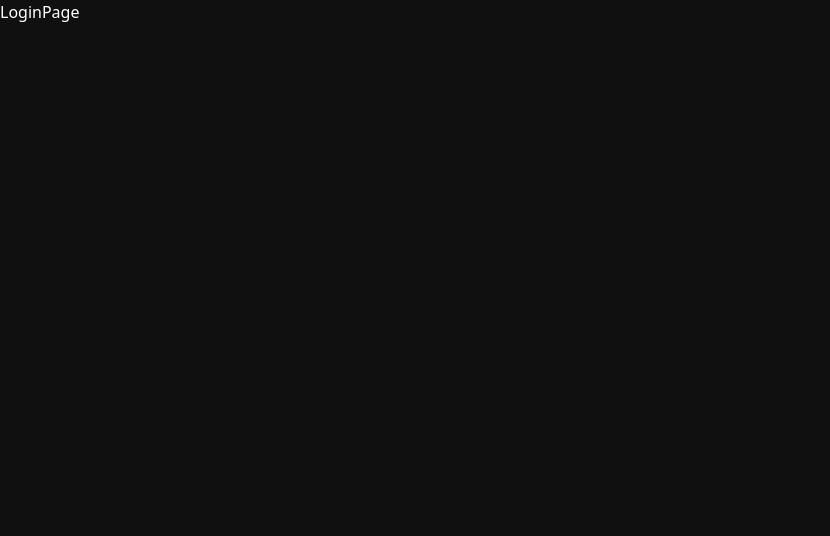
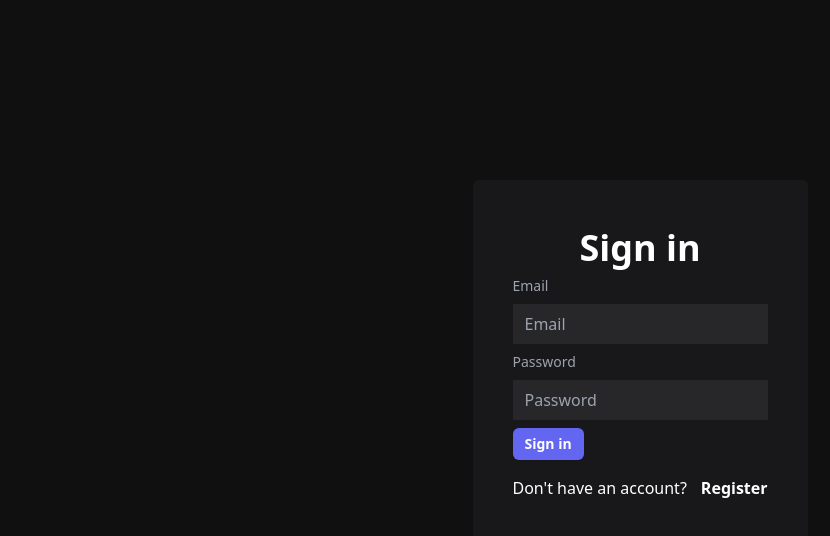
Before and after one commit to matiashernandev/pern-tasks, a React (Vite) app in the folder frontend/: page /login in a window 1280 px wide. Shown: the top 536 px of the page, without its empty margins (0-830 px from the left). Built offline with nearby package versions, Linux system fonts and the light colour scheme.

Commit message:
add login form

```diff
--- a/frontend/src/App.jsx
+++ b/frontend/src/App.jsx
@@ -6,6 +6,7 @@
 import TasksPage from "./pages/TasksPage"
 import TaskFormPage from "./pages/TaskFormPage"
 import ProfilePage from "./pages/ProfilePage"
+import NotFound from "./pages/NotFound"
 
 function App() {
   return (
@@ -18,6 +19,7 @@
       <Route path="/tasks/new" element={<TaskFormPage />} />
       <Route path="/tasks/1/edit" element={<TaskFormPage />} />
       <Route path="/profile" element={<ProfilePage />} />
+      <Route path="*" element={<NotFound />} />
     </Routes>
   )
 }
--- a/frontend/src/components/ui/Card.jsx
+++ b/frontend/src/components/ui/Card.jsx
@@ -1,3 +1,3 @@
 export function Card({ children }) {
-  return <div className="bg-zinc-900 p-14 rounded-md">{children}</div>
+  return <div className="bg-zinc-900 p-10 rounded-md">{children}</div>
 }
--- /dev/null
+++ b/frontend/src/components/ui/Label.jsx
@@ -0,0 +1,11 @@
+export function Label({ children, htmlFor }) {
+  return (
+    <label
+      className="block text-sm font-medium text-gray-400"
+      htmlFor={htmlFor}
+    >
+      {children}
+    </label>
+  )
+}
+export default Label
--- a/frontend/src/components/ui/index.js
+++ b/frontend/src/components/ui/index.js
@@ -1,3 +1,4 @@
 export { Button } from "./Button"
 export { Card } from "./Card"
 export { Input } from "./Input"
+export { Label } from "./Label"
--- a/frontend/src/pages/LoginPage.jsx
+++ b/frontend/src/pages/LoginPage.jsx
@@ -1,4 +1,47 @@
+import { Link } from "react-router-dom"
+import { Button, Card, Input, Label } from "../components/ui"
+import { useForm } from "react-hook-form"
+
 function LoginPage() {
-  return <div>LoginPage</div>
+  const { register, handleSubmit } = useForm()
+
+  const onSubmit = handleSubmit((data) => {
+    console.log(data)
+  })
+
+  return (
+    <div className="h-[calc(100vh-64px)] flex items-center justify-center  ">
+      <Card>
+        <h1 className="text-4xl font-bold my-2 text-center">Sign in</h1>
+        <form onSubmit={onSubmit}>
+          <Label htmlFor="email">Email</Label>
+          <Input
+            type="email"
+            placeholder="Email"
+            {...register("email", {
+              required: true,
+            })}
+          />
+
+          <Label htmlFor="password">Password</Label>
+          <Input
+            type="password"
+            placeholder="Password"
+            {...register("password", {
+              required: true,
+            })}
+          />
+          <Button>Sign in</Button>
+
+          <div className="flex justify-between my-4">
+            <p>Don't have an account?</p>
+            <Link className="font-bold" to="/register">
+              Register
+            </Link>
+          </div>
+        </form>
+      </Card>
+    </div>
+  )
 }
 export default LoginPage
--- /dev/null
+++ b/frontend/src/pages/NotFound.jsx
@@ -0,0 +1,17 @@
+import { Link } from "react-router-dom"
+import { Card } from "../components/ui"
+
+function NotFound() {
+  return (
+    <div className="h-[calc(100vh-64px)] bg-slate-100 flex justify-center items-center">
+      <Card>
+        <div className="flex flex-col justify-center items-center">
+          <h1 className="text-4xl font-bold my-2">Page not found :(</h1>
+          <h3 className="text-2xl">404</h3>
+          <Link to="/">Go back to home</Link>
+        </div>
+      </Card>
+    </div>
+  )
+}
+export default NotFound
--- a/frontend/src/pages/RegisterPage.jsx
+++ b/frontend/src/pages/RegisterPage.jsx
@@ -1,6 +1,7 @@
-import { Button, Card, Input } from "../components/ui"
+import { Button, Card, Input, Label } from "../components/ui"
 import { useForm } from "react-hook-form"
 import axios from "axios"
+import { Link } from "react-router-dom"
 
 function RegisterPage() {
   const {
@@ -20,20 +21,23 @@
   return (
     <div className="h-[calc(100vh-64px)] flex items-center justify-center">
       <Card>
-        <h3>Register</h3>
+        <h3 className="text-4xl font-bold my-2 text-center">Register</h3>
         <form onSubmit={onSubmit}>
+          <Label htmlFor="name">Name</Label>
           <Input
             {...register("name", { required: true })}
             type="text"
             placeholder="Enter your fullname"
           />
           {errors.name && <p className="text-red-500">Name is required</p>}
+          <Label htmlFor="email">Email</Label>
           <Input
             {...register("email", { required: true })}
             type="email"
             placeholder="Enter your email"
           />
           {errors.email && <p className="text-red-500">Email is required</p>}
+          <Label htmlFor="password">Password</Label>
           <Input
             {...register("password", { required: true })}
             type="password"
@@ -43,6 +47,12 @@
             <p className="text-red-500">Password is required</p>
           )}
           <Button>Register</Button>
+          <div className="flex justify-between my-4">
+            <p>Already have an account?</p>
+            <Link className="font-bold" to="/login">
+              Login
+            </Link>
+          </div>
         </form>
       </Card>
     </div>
```
